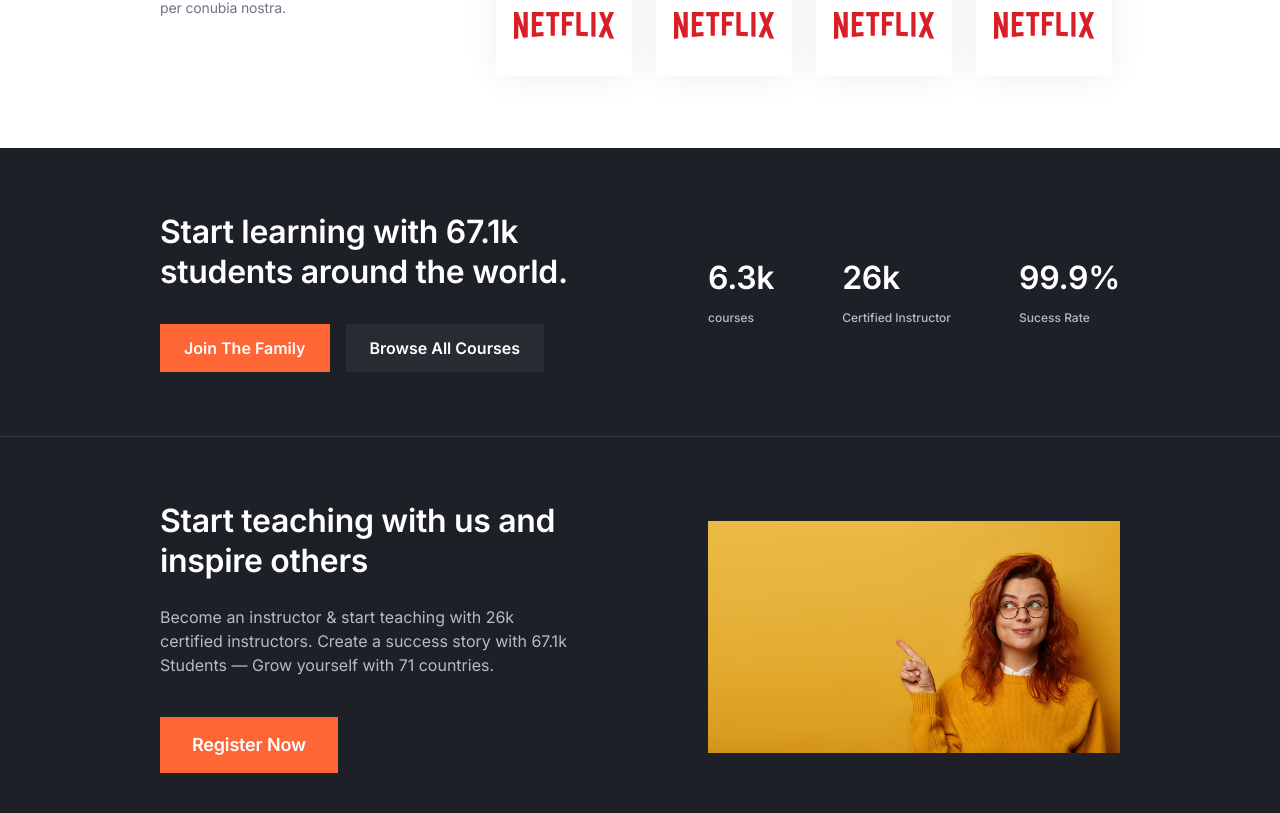
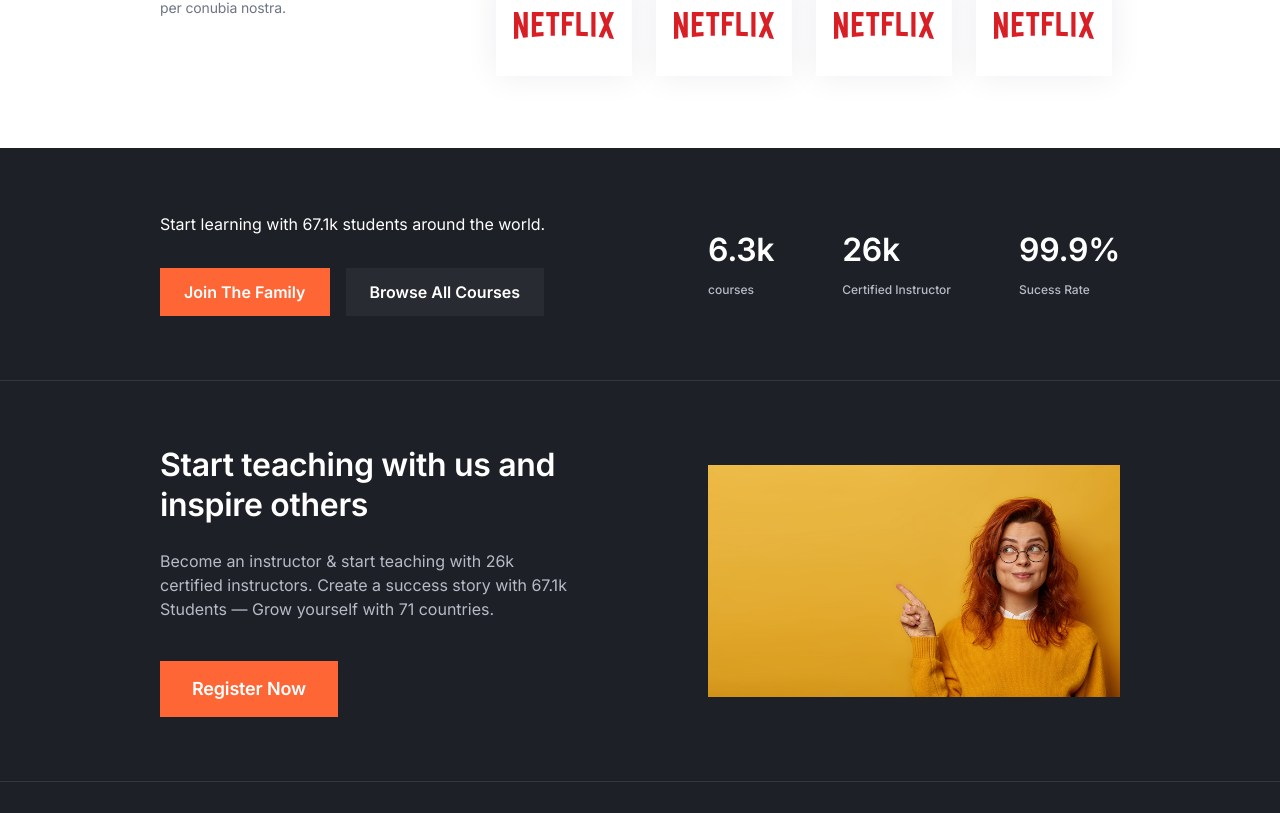
Before and after one commit to Ahmed-Sadek89/lms-train, a Next.js app: page / in a window 1280 px wide. Shown: the part 4727-5540 px from the top of the page. Built offline with nearby package versions, Linux system fonts and the light colour scheme.

Commit message:
feat : footer-responsive

```diff
--- a/app/(public)/layout.tsx
+++ b/app/(public)/layout.tsx
@@ -6,7 +6,7 @@ const layout = ({ children }: { children: React.ReactNode }) => {
     return (
         <>
             <PublicHeader />
-            <main className='min-h-screen overflow-x-hidden overflow-y-hidden w-full'>
+            <main className='min-h-screen  '>
                 {children}
             </main>
             <PublicFooter
--- a/components/homepage/components/top-instructors/index.tsx
+++ b/components/homepage/components/top-instructors/index.tsx
@@ -17,7 +17,7 @@ const TopInstructors = () => {
                         ))
                     }
                 </div>
-                <div className='flex items-center gap-[8px] flex-col md:flex-row text-center'>
+                <div className='flex items-center lg:gap-[8px] flex-col lg:flex-row text-center'>
                     <span className='text-gray-600 text-body-medium-400'>
                         Thousands of students waiting for a instructor. Start teaching & earning now!.
                     </span>
--- a/components/layout/footer/components/copyright.tsx
+++ b/components/layout/footer/components/copyright.tsx
@@ -4,7 +4,7 @@ import { LangDropdown } from './lang-dropdown'
 const Copyright = () => {
     return (
         <section className='app-container py-[24px]'>
-            <div className='flex w-full items-center justify-between'>
+            <div className='flex w-full items-center justify-between flex-col gap-y-6 lg:flex-row'>
                 <p className='text-gray-500 font-body-medium-400'>
                     © {new Date().getFullYear()} - Developed by <Link className='text-white' href={"https://ahmed-sadek89.github.io/s-a-d-e-k/"} target='_blank'>SADEK</Link>.  All rights reserved
                 </p>
--- a/components/layout/footer/components/footer-links.tsx
+++ b/components/layout/footer/components/footer-links.tsx
@@ -7,7 +7,7 @@ import { ArrowRight } from "lucide-react"
 const FooterLinks = () => {
     return (
         <section className='app-container border-b border-b-gray-50/10'>
-            <div className="grid grid-cols-5 items-start gap-[24px]">
+            <div className="grid  lg:grid-cols-5 items-start gap-[24px]">
                 <div className="col-span-2">
                     <div className="flex flex-col gap-y-[26px]">
                         <div className="flex flex-col gap-y-[20px]">
@@ -39,7 +39,7 @@ const FooterLinks = () => {
                         </div>
                     </div>
                 </div>
-                <div className="col-span-3 grid grid-cols-4 items-start gap-[20px]">
+                <div className="col-span-3 grid grid-cols-2 lg:grid-cols-4 items-start gap-[20px]">
                     {
                         footerLinks.map((item, index) => (
                             <div
--- a/components/layout/footer/components/register-offer.tsx
+++ b/components/layout/footer/components/register-offer.tsx
@@ -5,8 +5,8 @@ import Link from "next/link"
 const RegisterOffer = () => {
     return (
         <section className='app-container border-b border-b-gray-50/10'>
-            <div className='grid grid-cols-2 gap-34 justify-between items-center'>
-                <div className='flex flex-col gap-y-[40px] items-start'>
+            <div className='grid lg:grid-cols-2 gap-10 lg:gap-34 justify-between items-center '>
+                <div className='flex flex-col gap-y-[40px] items-start order-2 lg:order-1'>
                     <div className="flex flex-col gap-y-[24px] items-start">
                         <h3 className='font-heading-3'>
                             Start teaching with us and inspire others
@@ -24,7 +24,7 @@ const RegisterOffer = () => {
                     alt="register now"
                     width={648}
                     height={382}
-                    className="w-auto h-auto object-cover"
+                    className="w-auto h-auto object-cover order-1 lg:order-2"
                 />
             </div>
         </section>
--- a/components/layout/footer/components/stats.tsx
+++ b/components/layout/footer/components/stats.tsx
@@ -4,12 +4,12 @@ import Link from 'next/link'
 const Stats = () => {
     return (
         <section className='app-container border-b border-b-gray-50/10'>
-            <div className='grid grid-cols-2 gap-34 justify-between items-center'>
-                <div className='flex flex-col gap-y-[32px] items-start'>
-                    <h3 className='font-heading-3'>
+            <div className='grid grid-cols-1 lg:grid-cols-2 gap-10 lg:gap-34 justify-between items-center'>
+                <div className='flex flex-col gap-4 lg:gap-y-[32px] items-start'>
+                    <h3 className='lg:font-heading-3'>
                         Start learning with 67.1k students around the world.
                     </h3>
-                    <div className='flex items-center gap-[16px]'>
+                    <div className='flex items-center gap-[16px] flex-wrap'>
                         <Button variant='primary-500' asChild size='md'>
                             <Link href='/courses'>Join the Family</Link>
                         </Button>
@@ -18,16 +18,16 @@ const Stats = () => {
                         </Button>
                     </div>
                 </div>
-                <div className='flex items-center justify-between w-full gap-[24px]'>
-                    <div className='flex flex-col items-start gap-y-[12px]'>
+                <div className='flex items-center justify-between w-full gap-[24px] flex-wrap'>
+                    <div className='flex flex-col items-start gap-2 lg:gap-y-[12px]'>
                         <h5 className='font-heading-3'>6.3k</h5>
                         <p className='text-gray-300 font-body-small-500'>courses</p>
                     </div>
-                    <div className='flex flex-col items-start gap-y-[12px]'>
+                    <div className='flex flex-col items-start gap-2 lg:gap-y-[12px]'>
                         <h5 className='font-heading-3'>26k</h5>
                         <p className='text-gray-300 font-body-small-500'>Certified Instructor</p>
                     </div>
-                    <div className='flex flex-col items-start gap-y-[12px]'>
+                    <div className='flex flex-col items-start gap-2 lg:gap-y-[12px]'>
                         <h5 className='font-heading-3'>99.9%</h5>
                         <p className='text-gray-300 font-body-small-500'>Sucess Rate</p>
                     </div>
--- a/components/layout/footer/index.tsx
+++ b/components/layout/footer/index.tsx
@@ -13,7 +13,7 @@ const PublicFooter = ({
     showRegisterOffer = false
 }: IPublicFooter) => {
     return (
-        <footer className="flex flex-col  overflow-x-hidden w-full text-white bg-gray-900">
+        <footer className="flex flex-col text-white bg-gray-900">
             {showStats && <Stats />}
             {showRegisterOffer && <RegisterOffer />}
             <FooterLinks />
```
